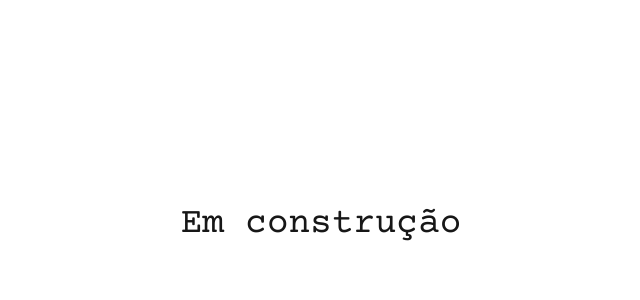
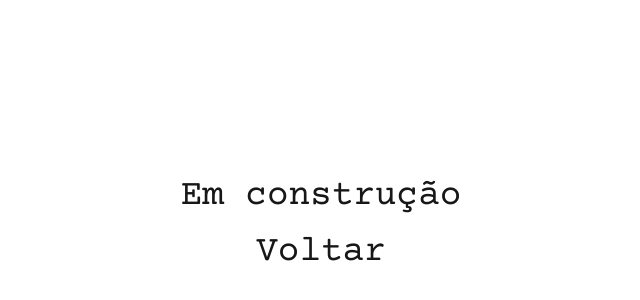
Before and after one commit to Joyuv/NexTT, a Next.js app: page /login in a window 1280 px wide. Shown: the part 176-476 px from the top of the page, without its empty margins (319-959 px from the left). Built offline with nearby package versions, Linux system fonts and the light colour scheme.

Commit message:
inicio das páginas de cadastro e login

```diff
--- a/src/app/cadastro/page.tsx
+++ b/src/app/cadastro/page.tsx
@@ -5,6 +5,9 @@ export default function Page() {
   return (
     <div className={styles.centra}>
       <H1>Em construção</H1>
+      <a className="pointer" href="/">
+        <H1>Voltar</H1>
+      </a>
     </div>
   );
 }
--- a/src/app/login/page.tsx
+++ b/src/app/login/page.tsx
@@ -5,6 +5,9 @@ export default function Page() {
   return (
     <div className={styles.centra}>
       <H1>Em construção</H1>
+      <a className="pointer" href="/">
+        <H1>Voltar</H1>
+      </a>
     </div>
   );
 }
```
